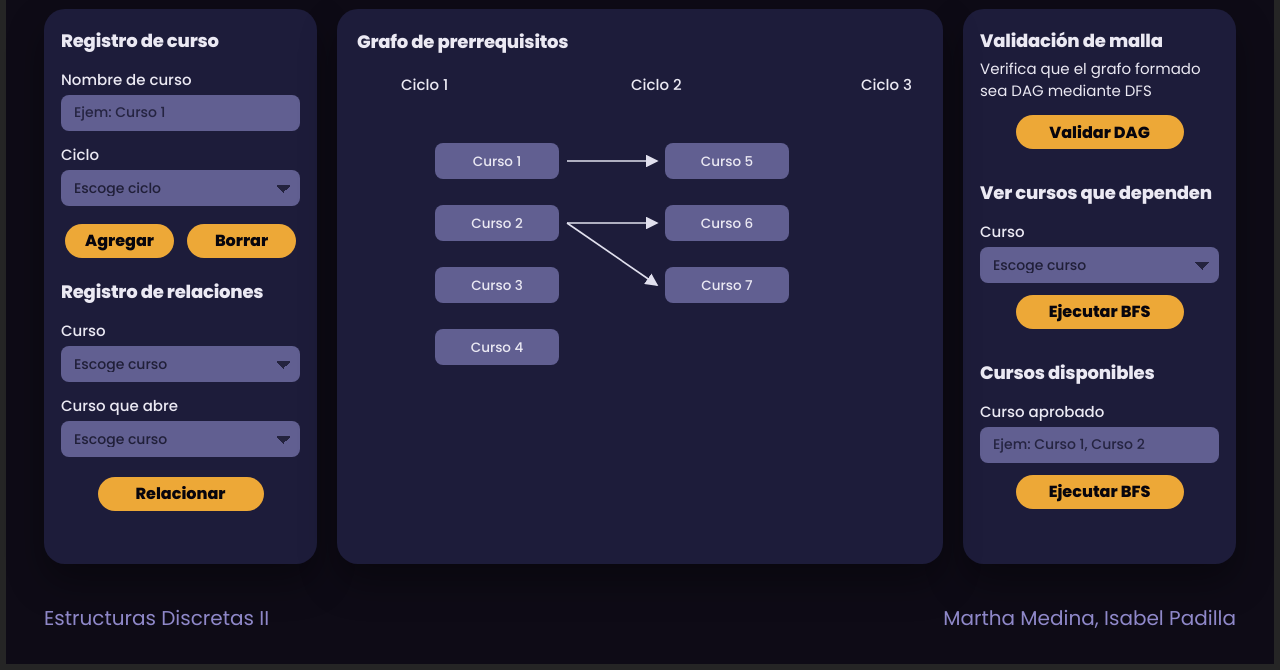
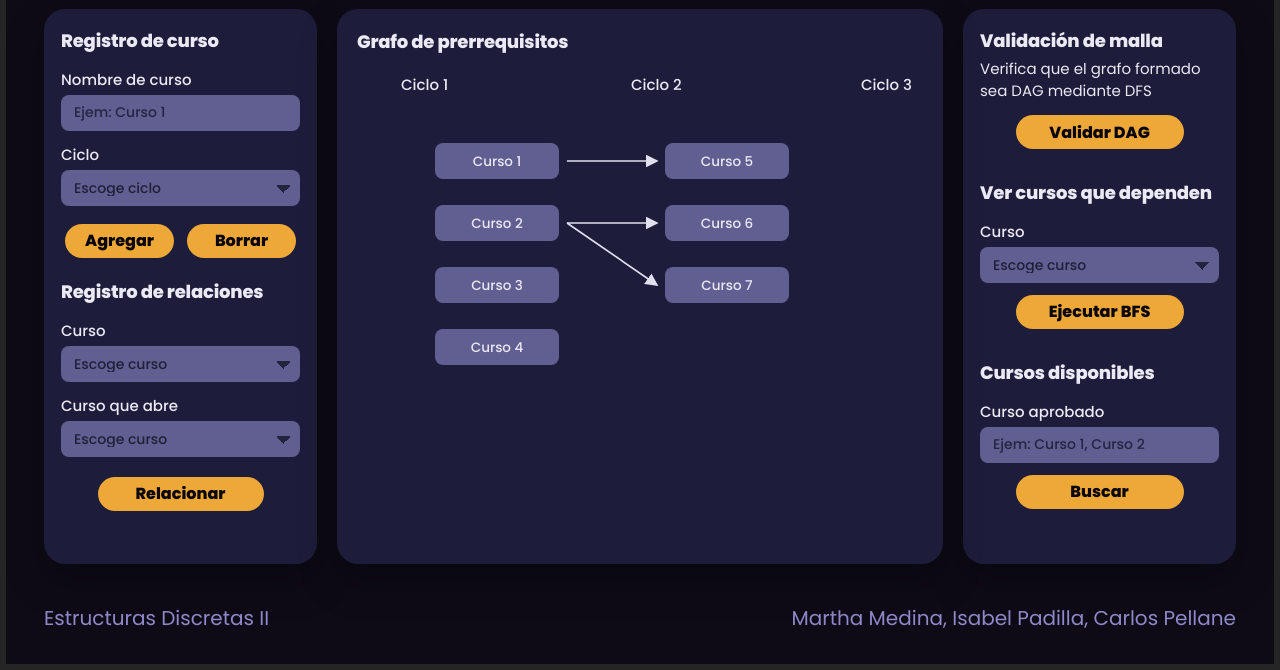
Before and after one commit to MarthCage/EDII_proyecto_final, a plain HTML site: page index.html in a window 1280 px wide. Shown: the part 132-802 px from the top of the page. Drawn offline with Linux system fonts and the light colour scheme.

Commit message:
Update button text and footer authors

```diff
--- a/index.html
+++ b/index.html
@@ -80,14 +80,14 @@
           <h2>Cursos disponibles</h2>
           <label for="approvedInput">Curso aprobado</label>
           <input id="approvedInput" type="text" placeholder="Ejem: Curso 1, Curso 2" autocomplete="off" />
-          <button id="availableBtn" class="btn btn-wide">Ejecutar BFS</button>
+          <button id="availableBtn" class="btn btn-wide">Buscar</button>
         </section>
       </aside>
     </main>
 
     <footer class="page-footer">
       <p>Estructuras Discretas II</p>
-      <p>Martha Medina, Isabel Padilla</p>
+      <p>Martha Medina, Isabel Padilla, Carlos Pellane</p>
     </footer>
   </div>
 
```
